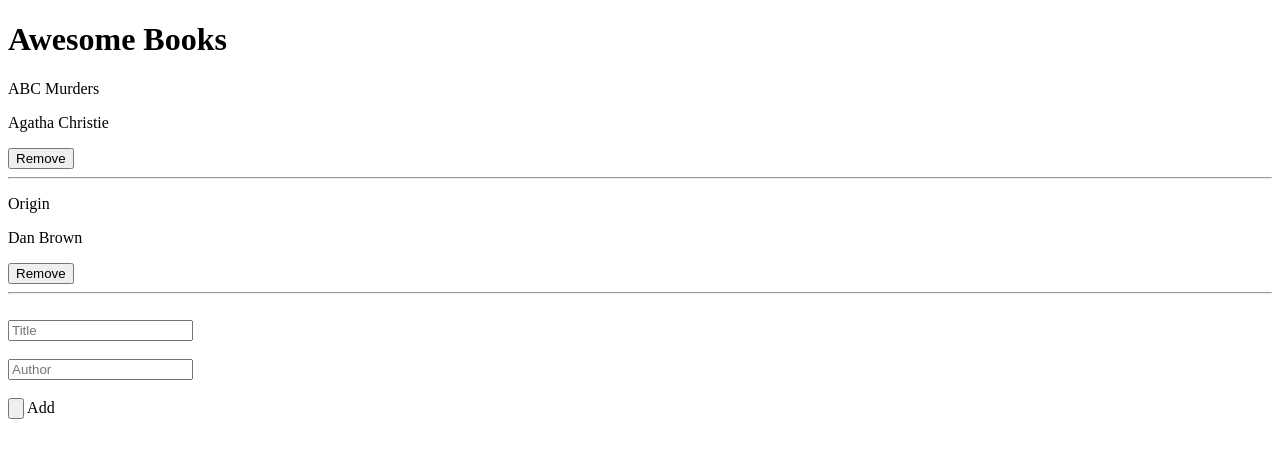
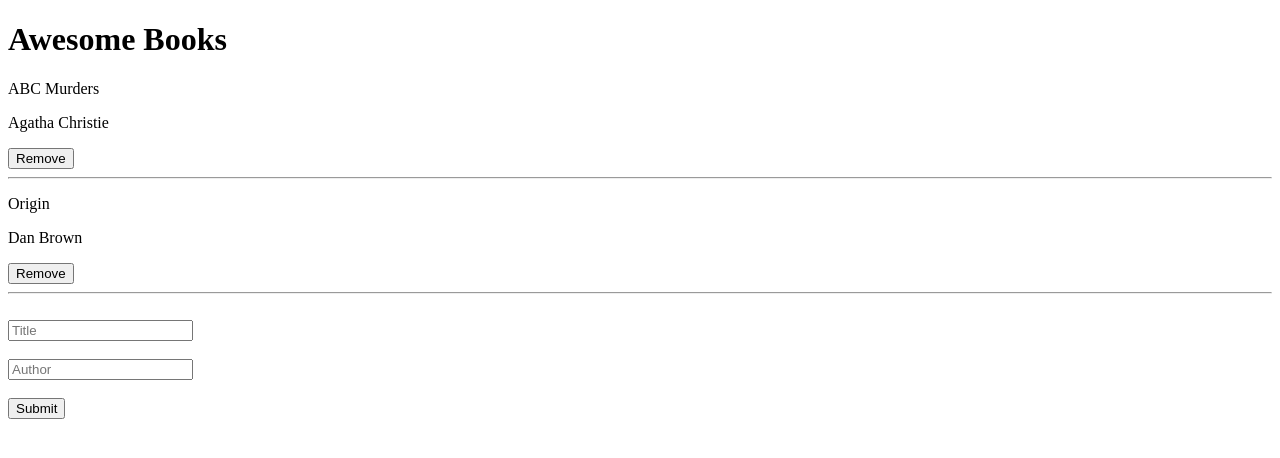
Before and after one commit to devtochit/wireframe, a plain HTML site: page index.html in a window 1280 px wide. Drawn offline with Linux system fonts and the light colour scheme.

Commit message:
updated reame file

```diff
--- a/index.html
+++ b/index.html
@@ -17,7 +17,7 @@
         <br><br>
         <input type="text" placeholder="Author" id="name" required>
         <br><br>
-        <input type="button" class="btn" onclick="addNew()"> Add</button>
+        <input type="submit" class="btn" onclick="addNew()"> </button>
     </form>
 
     <script src="/script/index.js"></script>
```
Also changed, not shown: README.md.
